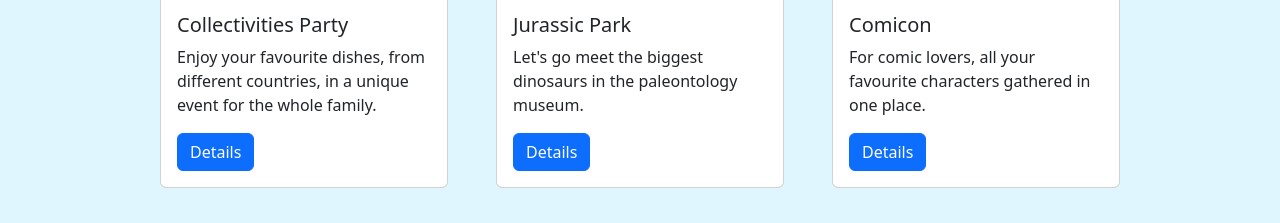
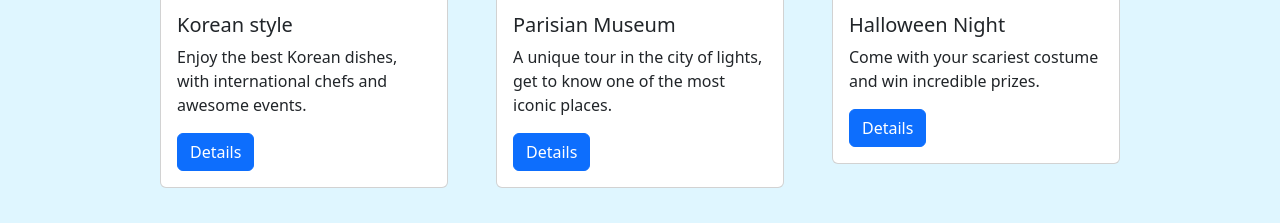
Before and after one commit to juan-francoa/task-2, a plain HTML site: page past.html in a window 1280 px wide. Shown: the part 577-800 px from the top of the page. Drawn offline with nearby package versions, Linux system fonts and the light colour scheme.

Commit message:
implementando-metodos-task-2

```diff
--- a/main.js
+++ b/main.js
@@ -1,125 +1,37 @@
-function cardMain(data) {
-    let conteMain = document.getElementById("main")
-    let diy = document.createElement("div")
-    diy.className += (" d-flex flex-wrap justify-content-center gap-5")
-    conteMain.appendChild(diy)
-    for (let i = 0;i<data.events.length;i++) {
-        let div = document.createElement("div")
-        div.innerHTML +=
+function imprimirCard(padre, value){
+    let div = document.createElement("div")
+    div.innerHTML =
         `
         <div class="card" style="width: 18rem;">
-            <img src="${data.events[i]["image"]}" class="card-img-top" alt="${data.events[i]["name"]}">
+            <img src="${value["image"]}" class="card-img-top" alt="${value["name"]}">
             <div class="card-body">
-                <h5 class="card-title">${data.events[i]["name"]}</h5>
-                <p class="card-text">${data.events[i]["description"]}</p>
+                <h5 class="card-title">${value["name"]}</h5>
+                <p class="card-text">${value["description"]}</p>
                 <a href="#" class="btn btn-primary">Details</a>
             </div>
         </div>
         `
-        diy.appendChild(div)
-    }
+        padre.appendChild(div)
+}
+function cardMain(data){
+    let conteMain = document.getElementById("main")
+    conteMain.className = ("d-flex flex-wrap justify-content-center gap-5")
+    let card = data.events.map(value => imprimirCard(conteMain, value))
 }
 //upcoming
 function cardUpcoming(data) {
     let container = document.getElementById("upcoming")
-    let diy = document.createElement("div")
-    diy.className += (" d-flex flex-wrap justify-content-center gap-5")
-    container.appendChild(diy)
-    for (let i = 0; i < data.events.length; i++) {
-        if (!upcomingEvents(data, i)) {
-            let div = document.createElement("div")
-            div.innerHTML +=
-                `
-                <div class="card" style="width: 18rem;">
-                    <img src="${data.events[i]["image"]}" class="card-img-top" alt="${data.events[i]["name"]}">
-                    <div class="card-body">
-                        <h5 class="card-title">${data.events[i]["name"]}</h5>
-                        <p class="card-text">${data.events[i]["description"]}</p>
-                        <a href="#" class="btn btn-primary">Details</a>
-                    </div>
-                </div>
-                `
-            diy.appendChild(div)
-        }
-    }
+    container.className = ("d-flex flex-wrap justify-content-center gap-5")
+    let fecha = new Date(data.currentDate)
+    let card = data.events.filter(value => (fecha >= new Date(value.date) && imprimirCard(container,value)))
 }
-function upcomingEvents(data, i) {
-    for (let y = 0; y < 3; y++) {
-        if (converDate(data, i)[y] < converCurrentDate(data)[y]) {
-            return true
-        }
-    }
-    return false
-}
-function converDate(data, i) {
-    let array = []
-    let arraystring = []
-    for (let it = 0; it < data.events[i]["date"].length; it++) {
-        arraystring.push(data.events[i]["date"][it])
-        if (it === 3) {
-            array.push(Number(arraystring.join("")))
-            it++
-            arraystring = []
-        }
-        else if (it === 6) {
-            array.push(Number(arraystring.join("")))
-            it++
-            arraystring = []
-        }
-        else if (it === 9) {
-            array.push(Number(arraystring.join("")))
-            it++
-            arraystring = []
-        }
-    }
-    return array
-}
-function converCurrentDate(data) {
-    let array = []
-    let arraystring = []
-    for (let it = 0; it < data.currentDate.length; it++) {
-        arraystring.push(data.currentDate[it])
-        if (it === 3) {
-            array.push(Number(arraystring.join("")))
-            it++
-            arraystring = []
-        }
-        else if (it === 6) {
-            array.push(Number(arraystring.join("")))
-            it++
-            arraystring = []
-        }
-        else if (it === 9) {
-            array.push(Number(arraystring.join("")))
-            it++
-            arraystring = []
-        }
-    }
-    return array
-}
+
 //past
 function cardpast(data) {
     let container = document.getElementById("past")
-    let diy = document.createElement("div")
-    diy.className += (" d-flex flex-wrap justify-content-center gap-5")
-    container.appendChild(diy)
-    for (let i = 0; i < data.events.length; i++) {
-        if (upcomingEvents(data, i)) {
-            let div = document.createElement("div")
-            div.innerHTML +=
-                `
-                <div class="card" style="width: 18rem;">
-                    <img src="${data.events[i]["image"]}" class="card-img-top" alt="${data.events[i]["name"]}">
-                    <div class="card-body">
-                        <h5 class="card-title">${data.events[i]["name"]}</h5>
-                        <p class="card-text">${data.events[i]["description"]}</p>
-                        <a href="#" class="btn btn-primary">Details</a>
-                    </div>
-                </div>
-                `
-            diy.appendChild(div)
-        }
-    }
+    container.className = ("d-flex flex-wrap justify-content-center gap-5")
+    let fecha = new Date(data.currentDate)
+    let card = data.events.filter(value => (fecha < new Date(value.date) && imprimirCard(container,value)))
 }
 let Main = document.getElementById("main")
 if(Main !== null){
--- a/past.html
+++ b/past.html
@@ -33,7 +33,7 @@
             <h1 class="d-flex align-items-center justify-content-center text-white p-4 h1">Past Events</h1>
         </section>
     </header>
-    <main id="past" class="d-flex flex-column flex-wrap align-items-center gap-5" >
+    <main class="d-flex flex-column flex-wrap align-items-center gap-5" >
         <div class="p-5">
             <div class="d-flex flex-row justify-content-around">
                 <form class="d-flex flex-wrap" action="">
@@ -66,6 +66,7 @@
                 </form>
             </div>
         </div>
+        <div id="past" ></div>
     </main>
     <footer class="footer">
         <section class="d-flex justify-content-around p-5">
```
Also changed, not shown: index.html (+2 -1 lines), upcoming.html (+2 -1 lines).
